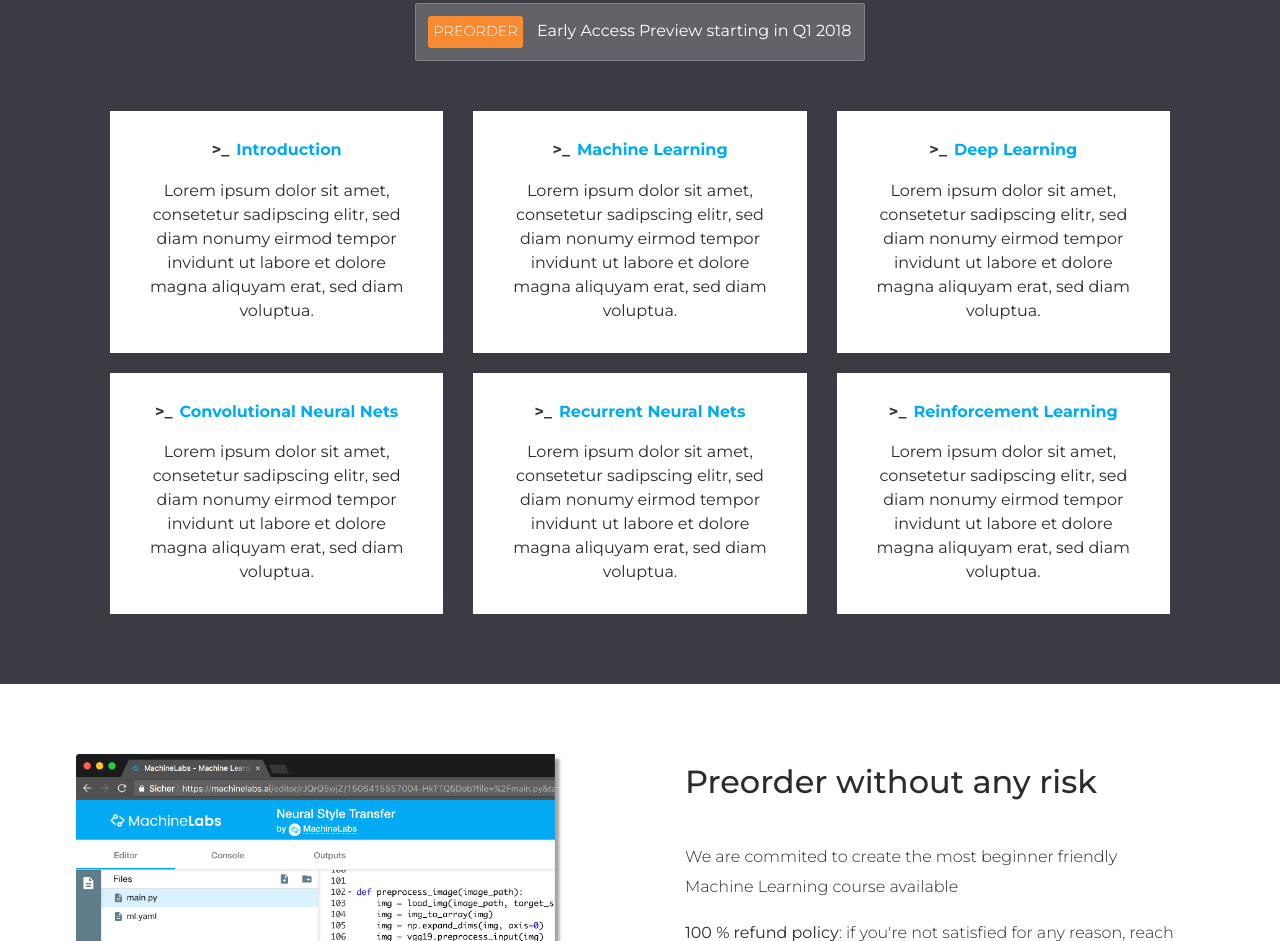
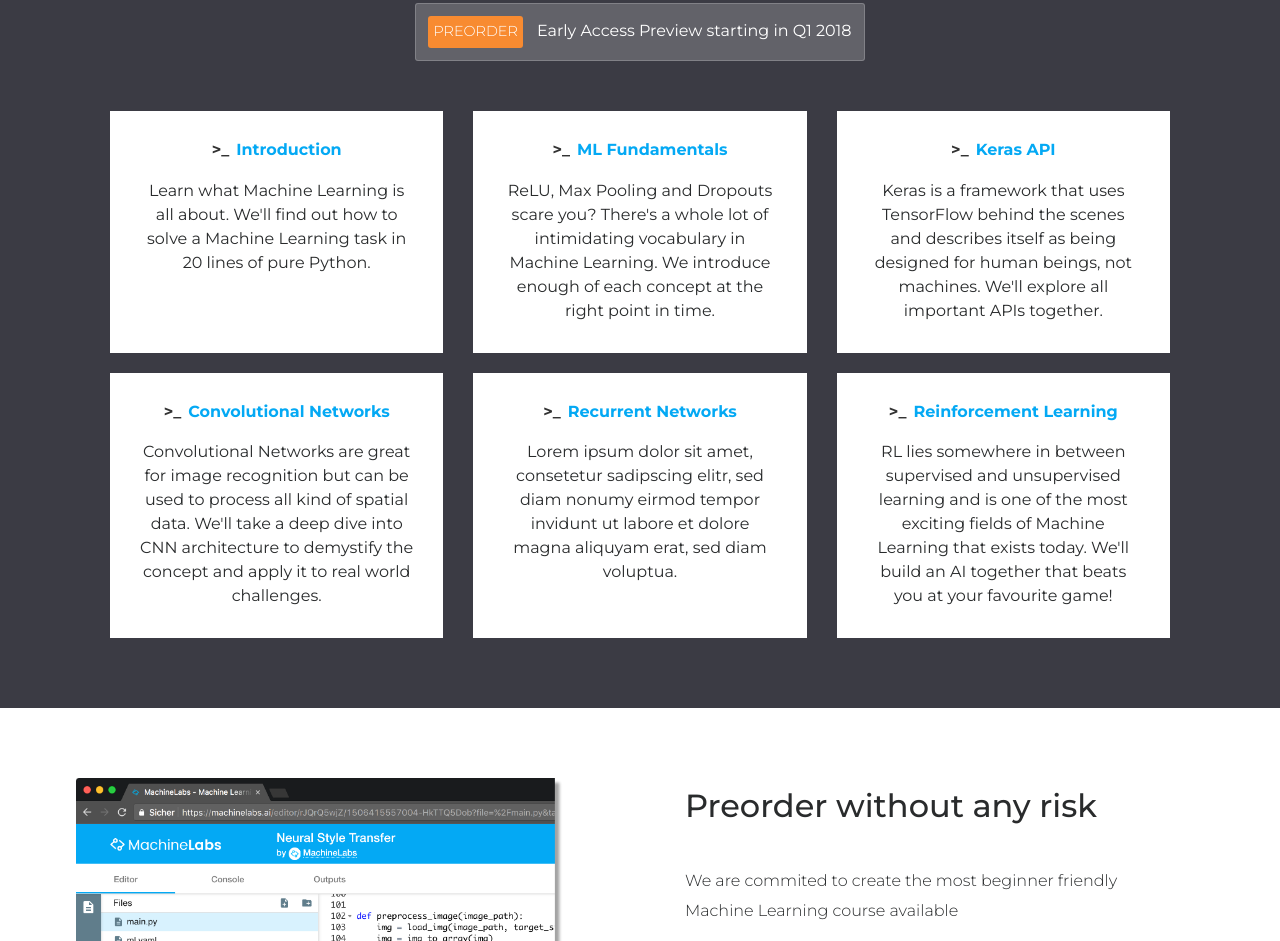
Before and after one commit to machinelabs/course-landing-page, a plain HTML site: page index.html in a window 1280 px wide. Shown: the part 2607-3548 px from the top of the page. Drawn offline with nearby package versions, Linux system fonts and the light colour scheme.

Commit message:
add more text on topics

```diff
--- a/index.html
+++ b/index.html
@@ -122,39 +122,39 @@
         <div class="col-lg-4 topic-wrapper">
           <div class="topic">
             <h6 class="topic-headline">Introduction</h6>
-            <p>Lorem ipsum dolor sit amet, consetetur sadipscing elitr, sed diam nonumy eirmod tempor invidunt ut labore et dolore magna aliquyam erat, sed diam voluptua.</p>
+            <p>Learn what Machine Learning is all about. We'll find out how to solve a Machine Learning task in 20 lines of pure Python.</p>
           </div>
         </div>
         <div class="col-lg-4 topic-wrapper">
           <div class="topic">
-            <h6 class="topic-headline">Machine Learning</h6>
-            <p>Lorem ipsum dolor sit amet, consetetur sadipscing elitr, sed diam nonumy eirmod tempor invidunt ut labore et dolore magna aliquyam erat, sed diam voluptua.</p>
+            <h6 class="topic-headline">ML Fundamentals</h6>
+            <p>ReLU, Max Pooling and Dropouts scare you? There's a whole lot of intimidating vocabulary in Machine Learning. We introduce enough of each concept at the right point in time.</p>
           </div>
         </div>
         <div class="col-lg-4 topic-wrapper">
           <div class="topic">
-            <h6 class="topic-headline">Deep Learning</h6>
-            <p>Lorem ipsum dolor sit amet, consetetur sadipscing elitr, sed diam nonumy eirmod tempor invidunt ut labore et dolore magna aliquyam erat, sed diam voluptua.</p>
+            <h6 class="topic-headline">Keras API</h6>
+            <p>Keras is a framework that uses TensorFlow behind the scenes and describes itself as being designed for human beings, not machines. We'll explore all important APIs together.</p>
           </div>
         </div>
       </div>
       <div class="topics row">
         <div class="col-lg-4 topic-wrapper">
           <div class="topic">
-            <h6 class="topic-headline">Convolutional Neural Nets</h6>
-            <p>Lorem ipsum dolor sit amet, consetetur sadipscing elitr, sed diam nonumy eirmod tempor invidunt ut labore et dolore magna aliquyam erat, sed diam voluptua.</p>
+            <h6 class="topic-headline">Convolutional Networks</h6>
+            <p>Convolutional Networks are great for image recognition but can be used to process all kind of spatial data. We'll take a deep dive into CNN architecture to demystify the concept and apply it to real world challenges.</p>
           </div>
         </div>
         <div class="col-lg-4 topic-wrapper">
           <div class="topic">
-            <h6 class="topic-headline">Recurrent Neural Nets</h6>
+            <h6 class="topic-headline">Recurrent Networks</h6>
             <p>Lorem ipsum dolor sit amet, consetetur sadipscing elitr, sed diam nonumy eirmod tempor invidunt ut labore et dolore magna aliquyam erat, sed diam voluptua.</p>
           </div>
         </div>
         <div class="col-lg-4 topic-wrapper">
           <div class="topic">
             <h6 class="topic-headline">Reinforcement Learning</h6>
-            <p>Lorem ipsum dolor sit amet, consetetur sadipscing elitr, sed diam nonumy eirmod tempor invidunt ut labore et dolore magna aliquyam erat, sed diam voluptua.</p>
+            <p>RL lies somewhere in between supervised and unsupervised learning and is one of the most exciting fields of Machine Learning that exists today. We'll build an AI together that beats you at your favourite game!</p>
           </div>
         </div>
       </div>
```
